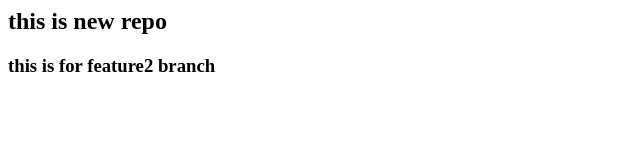
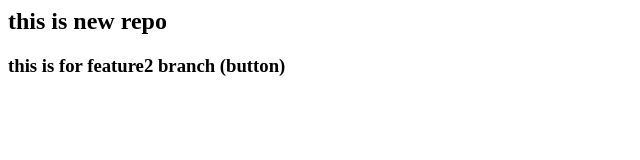
Before and after one commit to Tejaspatil2212/localrepo, a plain HTML site: page index.html in a window 1280 px wide. Shown: the full height of the page, 0-640 px from the left. Drawn offline with Linux system fonts and the light colour scheme.

Commit message:
add button

```diff
--- a/index.html
+++ b/index.html
@@ -1,2 +1,2 @@
 <h2>this is new repo</h2>
-<h3>this is for feature2 branch</h3>
+<h3>this is for feature2 branch (button)</h3>
```
